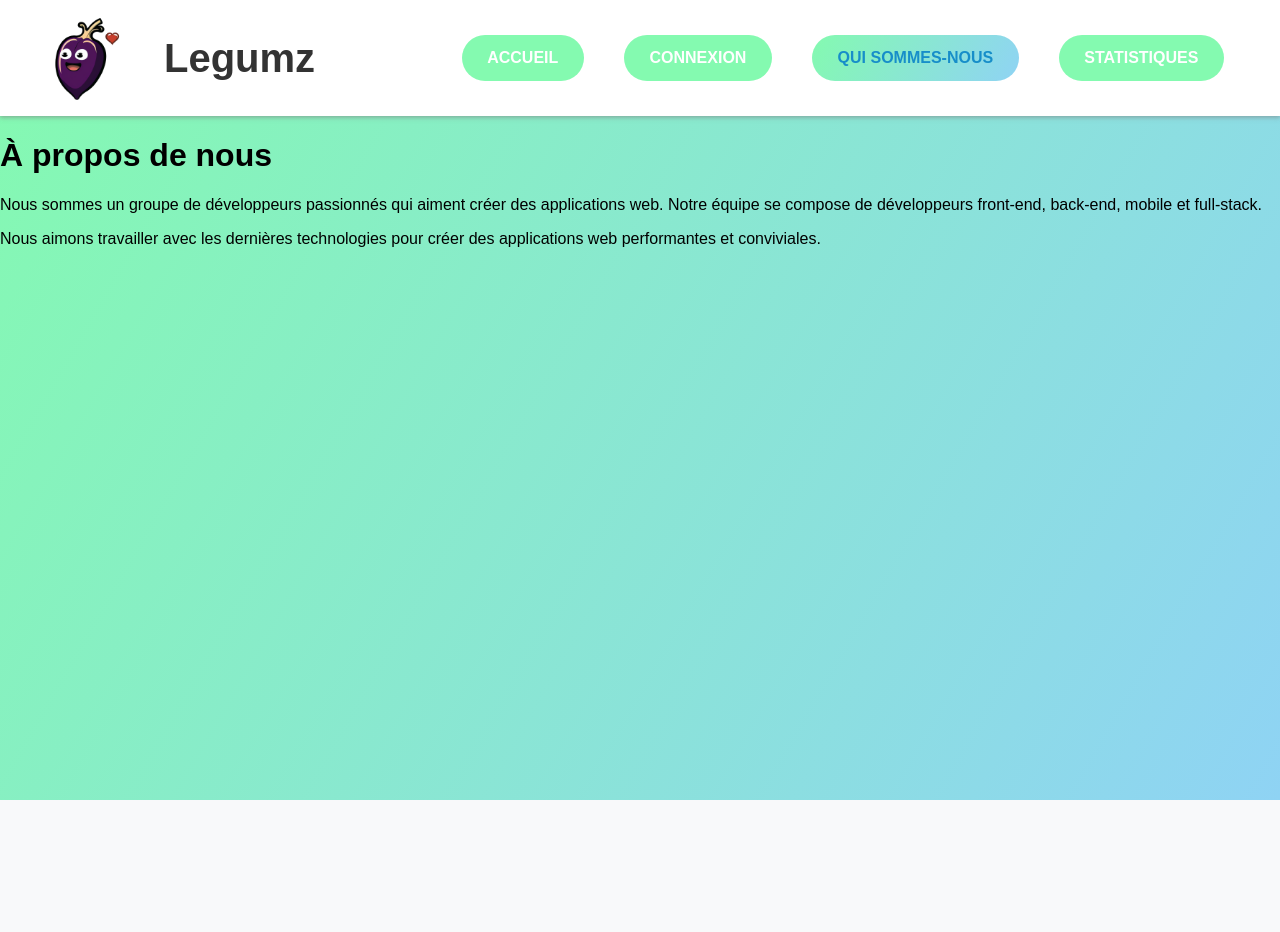
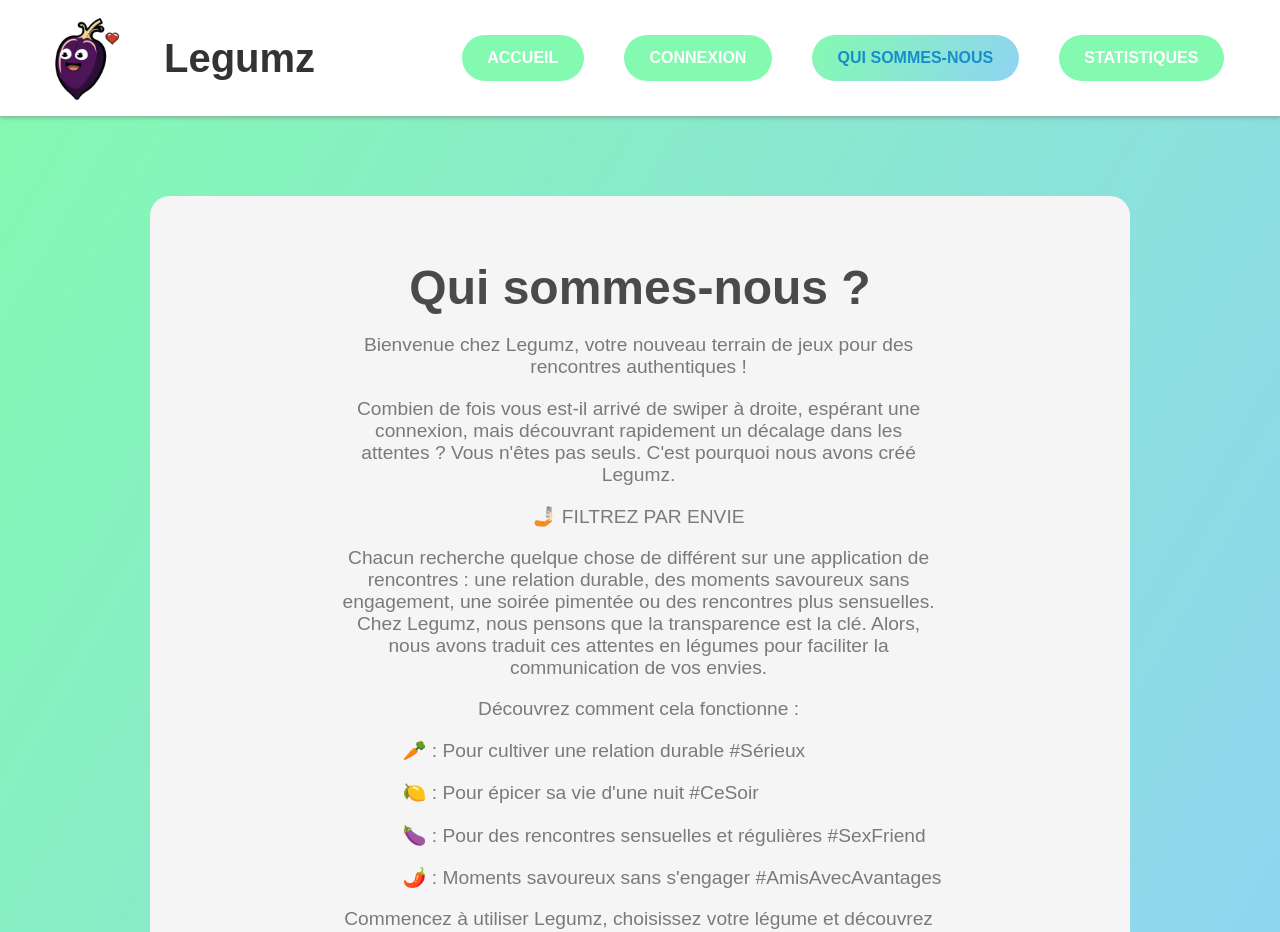
Before and after one commit to ViotHugo/Legumz, a React (Create React App) app in the folder client/: page /quisommesnous in a window 1280 px wide. Shown: the top 932 px of the page. Before the commit the page ends 800 px from the top, so only its background shows below. Built offline with nearby package versions, Linux system fonts and the light colour scheme.

Commit message:
A propos

```diff
--- a/client/src/components/pages/About/About.css
+++ b/client/src/components/pages/About/About.css
@@ -0,0 +1,52 @@
+.About {
+    margin-top:50px;
+    margin-left: 150px;
+    margin-right: 150px;
+    border-radius: 20px;
+    display: flex;
+    flex-direction: column;
+    align-items: center;
+    padding: 2rem;
+    background-color: #f5f5f5;
+    font-family: "Arial", sans-serif;
+    margin-top: +80px;
+}
+
+.header {
+    text-align: center;
+    margin-bottom: 2rem;
+  }
+
+  .About h1 {
+    font-size: 3rem;
+    margin-bottom: 1rem;
+    color: #4a4a4a;
+  }
+
+  .About p {
+    font-size: 1.2rem;
+    color: #7a7a7a;
+    max-width: 600px;
+  }
+
+  .legume-list {
+    text-align: left;
+    margin-left: 4rem;
+  }
+
+
+  @media (max-width: 1200px) {
+    .About p {
+      font-size: 1.1rem;
+    }
+  }
+
+  @media (max-width: 768px) {
+    .About h1 {
+      font-size: 2.5rem;
+    }
+
+    .About p {
+      font-size: 1.1rem;
+    }
+  }
--- a/client/src/components/pages/About/About.js
+++ b/client/src/components/pages/About/About.js
@@ -1,14 +1,34 @@
 import React from 'react';
 import Header from "./../../Header/Header";
+import "./About.css";
+
 function About() {
   return (
     <div>
       <Header/>
-    <div>
-      <h1>À propos de nous</h1>
-      <p>Nous sommes un groupe de développeurs passionnés qui aiment créer des applications web. Notre équipe se compose de développeurs front-end, back-end, mobile et full-stack.</p>
-      <p>Nous aimons travailler avec les dernières technologies pour créer des applications web performantes et conviviales.</p>
-    </div>
+      <div className="About">
+        <div className="header">
+          <h1>Qui sommes-nous ?</h1>
+          <p>Bienvenue chez Legumz, votre nouveau terrain de jeux pour des rencontres authentiques !</p>
+
+          <p>Combien de fois vous est-il arrivé de swiper à droite, espérant une connexion, mais découvrant rapidement un décalage dans les attentes ? Vous n'êtes pas seuls. C'est pourquoi nous avons créé Legumz.</p>
+
+          <p> 🤳🏻 FILTREZ PAR ENVIE </p>
+          <p>Chacun recherche quelque chose de différent sur une application de rencontres : une relation durable, des moments savoureux sans engagement, une soirée pimentée ou des rencontres plus sensuelles. Chez Legumz, nous pensons que la transparence est la clé. Alors, nous avons traduit ces attentes en légumes pour faciliter la communication de vos envies.</p>
+
+          <p>Découvrez comment cela fonctionne :</p>
+          <div className="legume-list">
+            <p>🥕 : Pour cultiver une relation durable #Sérieux</p>
+            <p>🍋 : Pour épicer sa vie d'une nuit #CeSoir</p>
+            <p>🍆 : Pour des rencontres sensuelles et régulières #SexFriend</p>
+            <p>🌶️ : Moments savoureux sans s'engager #AmisAvecAvantages</p>
+          </div>
+
+          <p>Commencez à utiliser Legumz, choisissez votre légume et découvrez les envies des personnes autour de vous. Parcourez les profils et commencez votre récolte !</p>
+
+          <p>Rejoignez Legumz aujourd'hui et commencez à faire des rencontres qui correspondent à vos envies. Parce qu'après tout, la vie est trop courte pour des rencontres qui ne vous ressemblent pas.</p>
+        </div>
+      </div>
     </div>
   );
 }
--- a/package.json
+++ b/package.json
@@ -5,8 +5,10 @@
     "@fortawesome/free-solid-svg-icons": "^6.4.0",
     "@fortawesome/react-fontawesome": "^0.2.0",
     "awesome": "^0.0.7",
+    "axios": "^1.4.0",
     "font": "^0.0.4",
     "node-sass": "^8.0.0",
+    "rc-slider": "^10.1.1",
     "react-icons": "^4.8.0",
     "react-pro-sidebar": "^0.7.1"
   }
```
Also changed, not shown: 1 other file (tests, documents, lock files or other folders).
